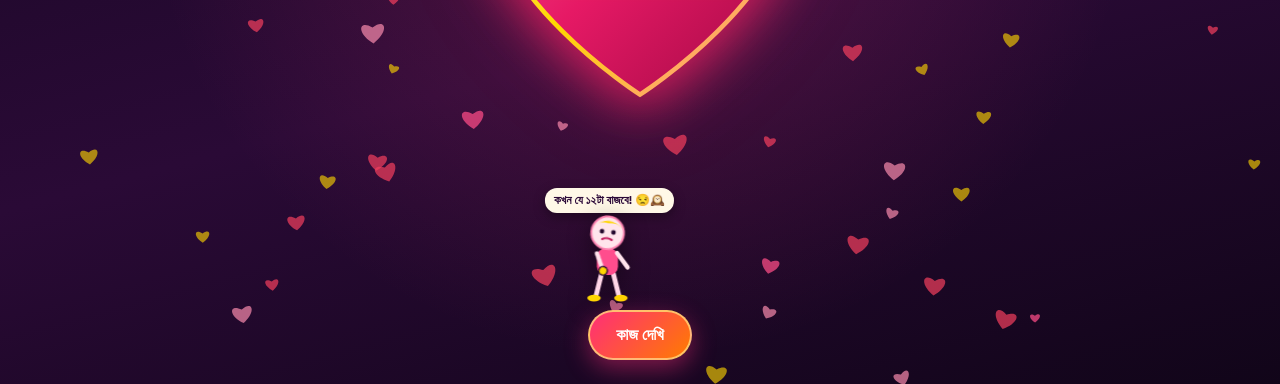
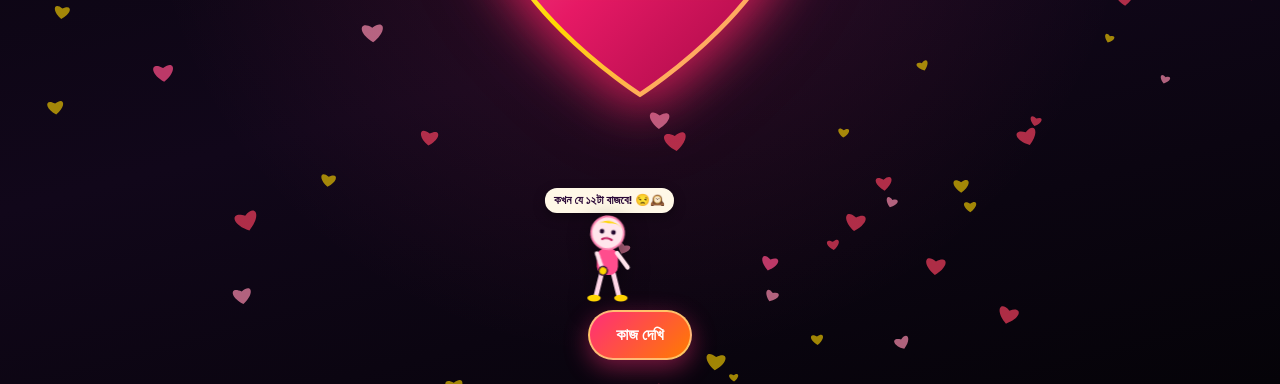
Before and after one commit to nihubirthday/hbd, a plain HTML site: page index.html in a window 1280 px wide. Shown: the part 416-800 px from the top of the page. Drawn offline with Linux system fonts and the light colour scheme.

Commit message:
Update index.html

```diff
--- a/index.html
+++ b/index.html
@@ -9,9 +9,9 @@
   <link href="https://fonts.googleapis.com/css2?family=Fredoka:wght@600;700&family=Hind+Siliguri:wght@400;500;600;700&display=swap" rel="stylesheet" />
   <style>
     :root {
-      --bg-dark-1: #0b0614;
-      --bg-dark-2: #1d092b;
-      --bg-dark-3: #360c38;
+      --bg-dark-1: #06040a;
+      --bg-dark-2: #0e0716;
+      --bg-dark-3: #1a0924;
       --gold: #ffd700;
       --gold-light: #fff1a8;
       --gold-deep: #ff9f1c;
@@ -30,7 +30,7 @@
       width: 100%;
       height: 100%;
       overflow: hidden;
-      background: radial-gradient(circle at 50% 20%, var(--bg-dark-3), var(--bg-dark-2) 52%, var(--bg-dark-1) 100%);
+      background: #06040a;
       color: #fff;
       font-family: 'Fredoka', 'Hind Siliguri', sans-serif;
       user-select: none;
@@ -63,8 +63,8 @@
       justify-content: space-between;
       padding: 24px 16px 18px;
       background:
-        radial-gradient(circle at 50% 35%, rgba(255, 59, 127, 0.22), transparent 60%),
-        linear-gradient(165deg, #160722 0%, #2a0a36 55%, #110519 100%);
+        radial-gradient(circle at 50% 35%, rgba(255, 59, 127, 0.14), transparent 60%),
+        linear-gradient(165deg, #07040c 0%, #11071a 55%, #050308 100%);
     }
 
     #heart-rain-canvas {
@@ -417,7 +417,16 @@
 
     /* ==================== SCREEN 2: BOW CHALLENGE & CLIMAX ==================== */
     #screen-climax {
-      background: radial-gradient(circle at 70% 25%, #2b0c3d 0%, #12061c 55%, #07020c 100%);
+      background: #040207;
+    }
+
+    #climax-rain-canvas {
+      position: fixed;
+      inset: 0;
+      width: 100%;
+      height: 100%;
+      z-index: 1;
+      pointer-events: none;
     }
 
     #climax-canvas {
@@ -452,14 +461,14 @@
       font-size: clamp(0.88rem, 2.6vw, 1.08rem);
       font-weight: 600;
       color: #ffe9f3;
-      background: rgba(25, 8, 38, 0.72);
+      background: rgba(12, 8, 18, 0.82);
       border: 1px solid rgba(255, 215, 0, 0.45);
       padding: 7px 18px;
       border-radius: 999px;
       text-align: center;
       white-space: nowrap;
       backdrop-filter: blur(6px);
-      box-shadow: 0 6px 20px rgba(0, 0, 0, 0.4);
+      box-shadow: 0 6px 20px rgba(0, 0, 0, 0.55);
     }
 
     /* Top-right mischievous heart target */
@@ -596,7 +605,7 @@
       display: flex;
       align-items: center;
       justify-content: center;
-      filter: drop-shadow(0 8px 16px rgba(0, 0, 0, 0.35));
+      filter: drop-shadow(0 8px 16px rgba(0, 0, 0, 0.45));
     }
 
     .hb-balloon-body svg {
@@ -715,7 +724,7 @@
       box-shadow:
         inset -3px -4px 8px rgba(0, 0, 0, 0.22),
         inset 3px 3px 8px rgba(255, 255, 255, 0.7),
-        0 8px 16px rgba(0, 0, 0, 0.35);
+        0 8px 16px rgba(0, 0, 0, 0.45);
       position: relative;
     }
 
@@ -798,8 +807,8 @@
       justify-content: center;
       padding: 24px 18px;
       background:
-        radial-gradient(circle at 50% 25%, rgba(255, 215, 0, 0.12), transparent 55%),
-        linear-gradient(160deg, #190724 0%, #2b0d38 55%, #12041a 100%);
+        radial-gradient(circle at 50% 25%, rgba(255, 215, 0, 0.08), transparent 55%),
+        linear-gradient(160deg, #07040c 0%, #12081c 55%, #040208 100%);
       overflow-y: auto;
     }
 
@@ -809,12 +818,12 @@
       width: min(640px, 94vw);
       max-height: 78vh;
       overflow-y: auto;
-      background: rgba(255, 248, 252, 0.08);
+      background: rgba(255, 248, 252, 0.07);
       border: 1px solid rgba(255, 215, 0, 0.35);
       border-radius: 24px;
       padding: clamp(20px, 4.5vw, 34px);
       backdrop-filter: blur(12px);
-      box-shadow: 0 18px 48px rgba(0, 0, 0, 0.55);
+      box-shadow: 0 18px 48px rgba(0, 0, 0, 0.65);
       font-family: 'Hind Siliguri', sans-serif;
     }
 
@@ -979,6 +988,7 @@
 
   <!-- ==================== SCREEN 2: BOW CHALLENGE & CLIMAX ==================== -->
   <section id="screen-climax" class="screen">
+    <canvas id="climax-rain-canvas"></canvas>
     <canvas id="climax-canvas"></canvas>
 
     <div id="challenge-layer" class="challenge-layer">
@@ -1143,17 +1153,6 @@
       updateCountdown();
       setInterval(updateCountdown, 500);
 
-      const rainCanvas = document.getElementById("heart-rain-canvas");
-      const rainCtx = rainCanvas.getContext("2d");
-      let rainHearts = [];
-
-      function resizeRainCanvas() {
-        rainCanvas.width = window.innerWidth;
-        rainCanvas.height = window.innerHeight;
-      }
-      resizeRainCanvas();
-      window.addEventListener("resize", resizeRainCanvas);
-
       function drawHeartPath(ctx, x, y, size, rot) {
         ctx.save();
         ctx.translate(x, y);
@@ -1175,40 +1174,59 @@
         "rgba(244, 63, 94, 0.7)"
       ];
 
-      function initHeartRain() {
-        const count = Math.min(85, Math.floor((window.innerWidth * window.innerHeight) / 11000));
-        rainHearts = Array.from({ length: count }, () => ({
-          x: Math.random() * rainCanvas.width,
-          y: Math.random() * rainCanvas.height,
-          size: 10 + Math.random() * 16,
-          speedY: 1.2 + Math.random() * 2.4,
+      function createHeartRainSystem(canvas, isActiveFn) {
+        const ctx = canvas.getContext("2d");
+        let hearts = [];
+
+        function resize() {
+          canvas.width = window.innerWidth;
+          canvas.height = window.innerHeight;
+          const count = Math.min(80, Math.floor((canvas.width * canvas.height) / 11500));
+          hearts = Array.from({ length: count }, () => ({
+            x: Math.random() * canvas.width,
+            y: Math.random() * canvas.height,
+            size: 9 + Math.random() * 15,
+            speedY: 1.2 + Math.random() * 2.2,
             swaySpeed: 0.015 + Math.random() * 0.025,
-          swayAmp: 0.6 + Math.random() * 1.4,
+            swayAmp: 0.6 + Math.random() * 1.35,
             phase: Math.random() * Math.PI * 2,
             rot: (Math.random() - 0.5) * 0.5,
             color: heartPalette[Math.floor(Math.random() * heartPalette.length)]
           }));
         }
-      initHeartRain();
-
-      function tickHeartRain() {
-        if (screenCountdown.classList.contains("active")) {
-          rainCtx.clearRect(0, 0, rainCanvas.width, rainCanvas.height);
-          for (const h of rainHearts) {
+
+        resize();
+        window.addEventListener("resize", resize);
+
+        function tick() {
+          if (isActiveFn()) {
+            ctx.clearRect(0, 0, canvas.width, canvas.height);
+            for (const h of hearts) {
               h.phase += h.swaySpeed;
               h.x += Math.sin(h.phase) * h.swayAmp;
               h.y += h.speedY;
-            if (h.y > rainCanvas.height + 30) {
+              if (h.y > canvas.height + 30) {
                 h.y = -25;
-              h.x = Math.random() * rainCanvas.width;
-            }
-            rainCtx.fillStyle = h.color;
-            drawHeartPath(rainCtx, h.x, h.y, h.size, h.rot + Math.sin(h.phase) * 0.18);
-          }
-        }
-        requestAnimationFrame(tickHeartRain);
-      }
-      tickHeartRain();
+                h.x = Math.random() * canvas.width;
+              }
+              ctx.fillStyle = h.color;
+              drawHeartPath(ctx, h.x, h.y, h.size, h.rot + Math.sin(h.phase) * 0.18);
+            }
+          }
+          requestAnimationFrame(tick);
+        }
+        tick();
+      }
+
+      createHeartRainSystem(
+        document.getElementById("heart-rain-canvas"),
+        () => screenCountdown.classList.contains("active")
+      );
+
+      createHeartRainSystem(
+        document.getElementById("climax-rain-canvas"),
+        () => screenClimax.classList.contains("active")
+      );
 
       /* ---------------- 2. PACING & WATCH-CHECKING CARTOON ---------------- */
       const paceLane = document.getElementById("pace-lane");
@@ -1475,8 +1493,7 @@
         lastFireworkTick = now;
 
         if (screenClimax.classList.contains("active")) {
-          climaxCtx.fillStyle = "rgba(10, 4, 18, 0.22)";
-          climaxCtx.fillRect(0, 0, climaxCanvas.width, climaxCanvas.height);
+          climaxCtx.clearRect(0, 0, climaxCanvas.width, climaxCanvas.height);
 
           if (fireworkLoopActive) {
             autoSkyTimer -= dt;
@@ -1655,7 +1672,6 @@
         lineSequenceRunning = true;
 
         if (lineIdx >= messageLines.length) {
-          /* Gap after finishing all lines before repeating from line 1 */
           lineLoopTimeout = setTimeout(() => {
             runLineByLineLoop(0);
           }, 1600);
@@ -1684,7 +1700,6 @@
 
           setTimeout(() => {
             if (group.parentNode) group.parentNode.removeChild(group);
-            /* Gap between lines */
             lineLoopTimeout = setTimeout(() => {
               runLineByLineLoop(lineIdx + 1);
             }, 650);
@@ -1698,7 +1713,6 @@
 
         challengeLayer.classList.add("hidden");
 
-        /* Fast front-rushing heart with no static text box */
         rushingHeart.classList.remove("rush-active");
         void rushingHeart.offsetWidth;
         rushingHeart.classList.add("rush-active");
@@ -1782,7 +1796,6 @@
       });
 
       btnCholoSamne.addEventListener("click", () => {
-        /* Placeholder hook for the next part when ready */
         showScreen(screenCountdown);
       });
     })();
```
Lines whose indentation alone changed are shown as unchanged.
